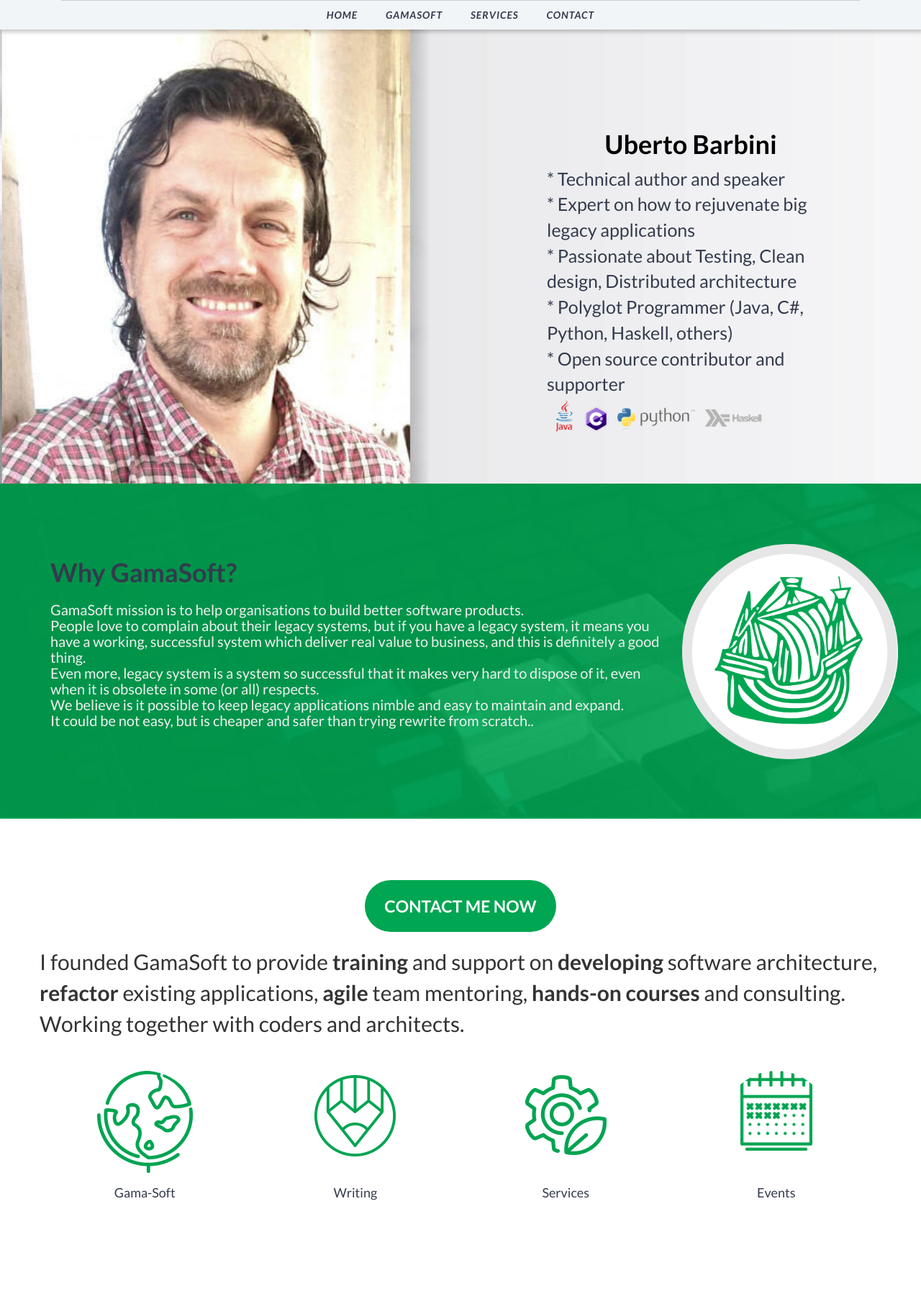
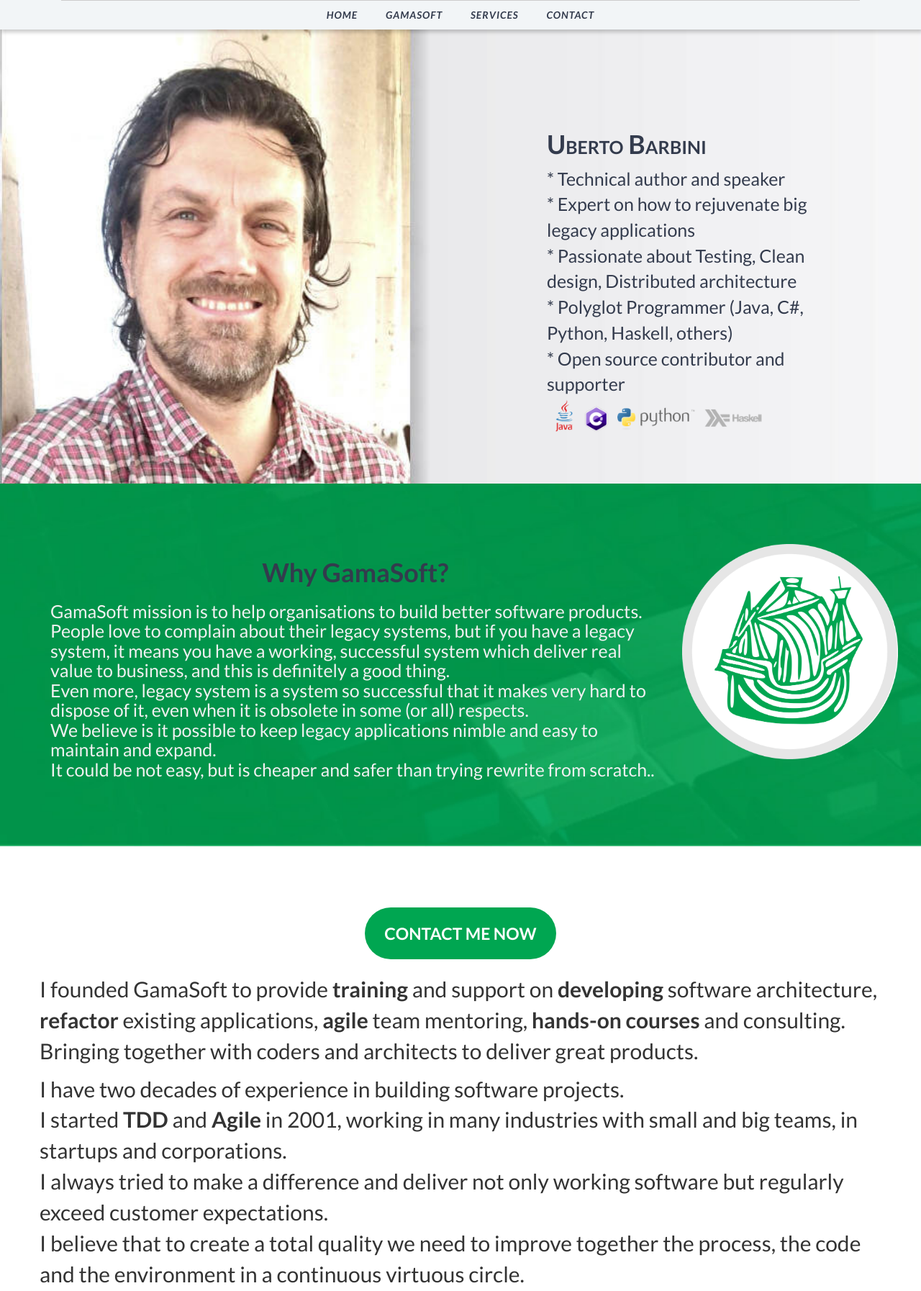
Before and after one commit to uberto/gama-soft_website, a plain HTML site: page index.html in a window 1280 px wide. Shown: the top 1794 px of the page at 72% size. Drawn offline with Linux system fonts and the light colour scheme.

Commit message:
better text

```diff
--- a/index.html
+++ b/index.html
@@ -103,7 +103,7 @@
 	</div>
 	<div class="column2">
 		<div class="m-l">
-            <h1><span style=" font-weight: bold; color:#000000; margin-top: 3px; text-align: left !important;">Uberto Barbini</span></h1>
+            <h1 style="font-weight: bold; text-align: left; font-variant: small-caps;">Uberto Barbini</h1>
             <div style="font-size: 25px; text-align: left;">
               	* Technical author and speaker<br>
               	* Expert on how to rejuvenate big legacy applications<br>
@@ -122,7 +122,7 @@
 		<img src="img/main_slide_gw.jpg" width="100%">
 	<div>
 	<div style=" padding-bottom: 10px">
-	<h1><span style=" font-weight: bold; color:#000000; margin-top: 3px; margin-left: 12%;">Uberto Barbini</span></h1>
+	<h1><span style=" font-weight: bold; color:#000000; margin-top: 3px; margin-left: 12%; font-variant: small-caps;">Uberto Barbini</span></h1>
             <div style="text-align: left; margin-left: 12%">
             	* Technical author and speaker<br>
               	* Expert on how to rejuvenate big legacy applications<br>
@@ -143,8 +143,8 @@
     <div class="container">
       <div class="row">
         <div class="col-md-9">
-        	<h1 align="justify"><b>Why GamaSoft?</b><h1>
-			<p style="font-size: 20px; color: #f1f1f1;text-align: left;">GamaSoft mission is to help organisations to build better software products.</br>
+        	<h1><b>Why GamaSoft?</b><h1>
+			<p style="font-size: 25px; color: #f1f1f1;text-align: left;">GamaSoft mission is to help organisations to build better software products.</br>
 			People love to complain about their legacy systems, but if you have a legacy system, it means you have a working, successful system which deliver real value to business, and this is definitely a good thing.</br>
 			Even more, legacy system is a system so successful that it makes very hard to dispose of it, even when it is obsolete in some (or all) respects.</br>
 			We believe is it possible to keep legacy applications nimble and easy to maintain and expand.</br>
@@ -168,7 +168,13 @@
       <div class="row">
        <h2 class="contactMeNow" style="text-align: center;"> <a href="contact.html">CONTACT ME NOW</a></h2><br>
 		<p style="font-size: 30px; color: #333;text-align: left;">
-I founded GamaSoft to provide <b>training</b> and support on <b>developing</b> software architecture, <b>refactor</b> existing applications, <b>agile</b> team mentoring, <b>hands-on courses</b> and consulting.</br> Working together with coders and architects.</p>
+I founded GamaSoft to provide <b>training</b> and support on <b>developing</b> software architecture, <b>refactor</b> existing applications, <b>agile</b> team mentoring, <b>hands-on courses</b> and consulting. Bringing together with coders and architects to deliver great products.</p>
+		<p style="font-size: 30px; color: #333;text-align: left;">
+I have two decades of experience in building software projects.</br>
+I started <b>TDD</b> and <b>Agile</b> in 2001, working in many industries with small and big teams, in startups and corporations.</br>
+I always tried to make a difference and deliver not only working software but regularly exceed customer expectations.</br>
+I believe that to create a total quality we need to improve together the process, the code and the environment in a continuous virtuous circle.
+ </p>
 		<!--<img src="img/more.png" style="margin:0px auto;">-->
       </div>
       <div class="row">
```
Also changed, not shown: 404.html (+1 -1 lines), contact.html (+1 -1 lines), events.html (+1 -1 lines), gamasoft.html (+1 -1 lines), services.html (+1 -1 lines), writing.html (+1 -1 lines).
